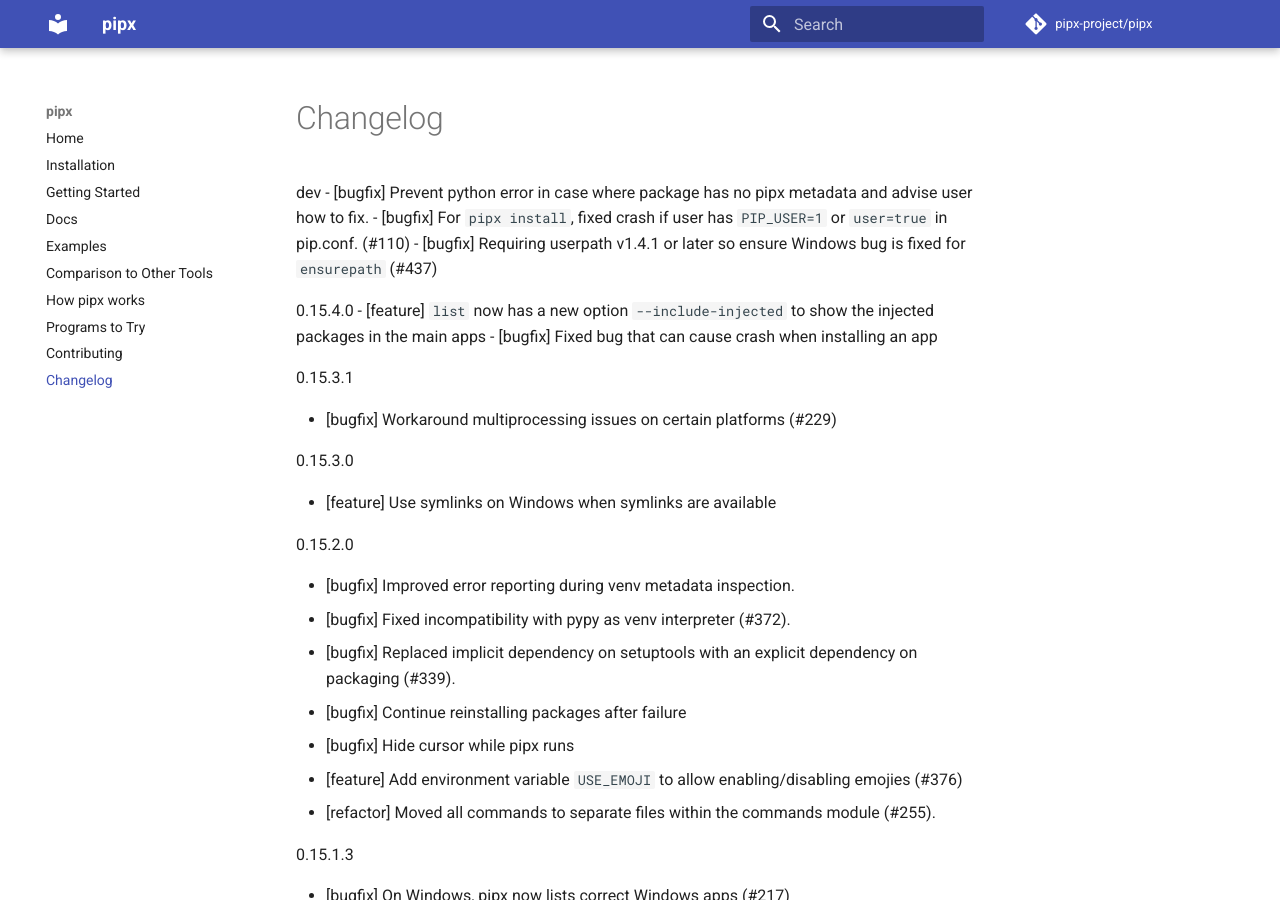
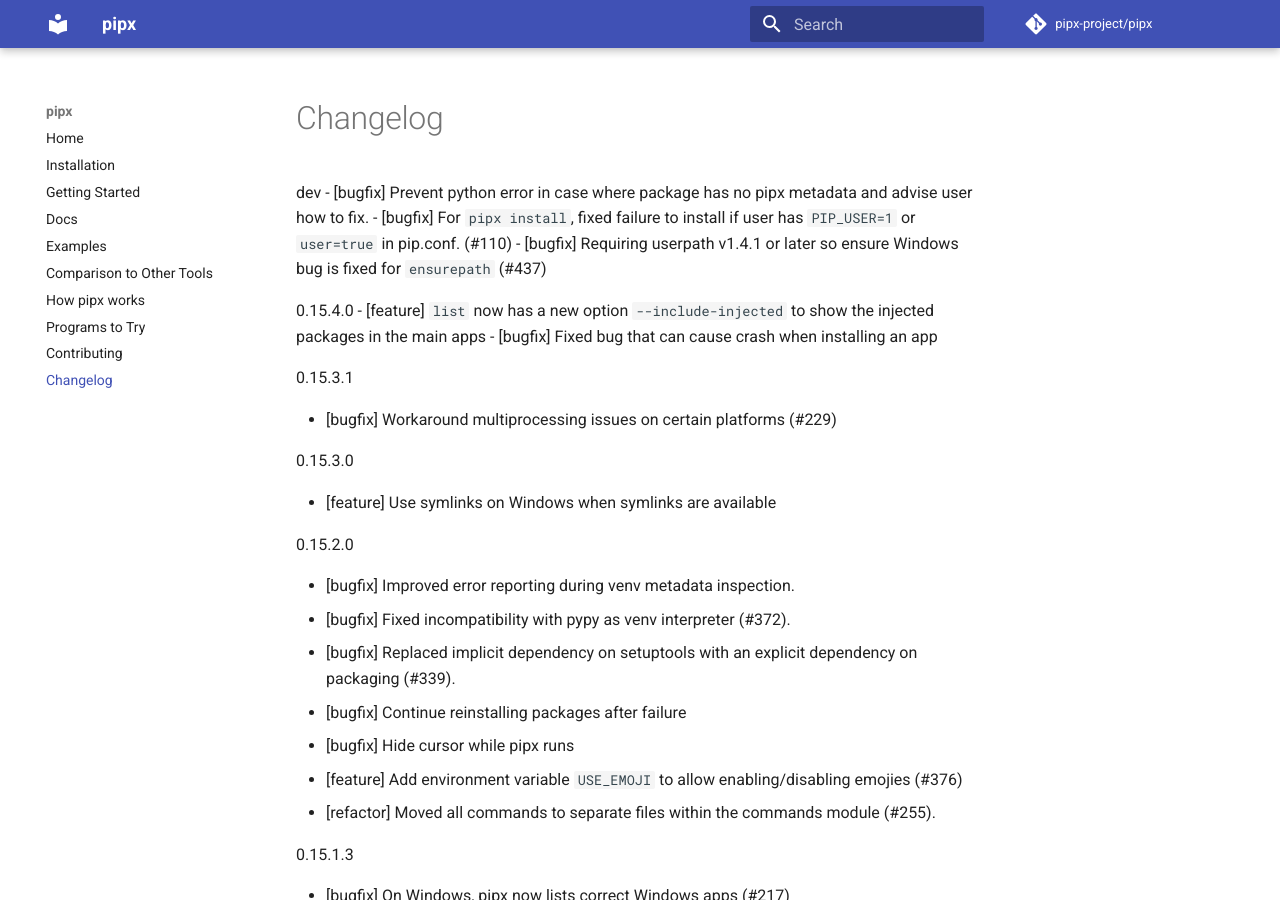
Before and after one commit to pypa/pipx, an MkDocs documentation site: the page built from docs/changelog.md, in a window 1280 px wide and 900 px high. Built offline with MkDocs 1.6.1 and Material for MkDocs 9.7.7, drawn with Linux system fonts in a browser that asks for light colours; comment, search, counter and statistics services are not loaded.

Commit message:
More appropriate wording.

```diff
--- a/docs/changelog.md
+++ b/docs/changelog.md
@@ -1,6 +1,6 @@
 dev
 - [bugfix] Prevent python error in case where package has no pipx metadata and advise user how to fix.
-- [bugfix] For `pipx install`, fixed crash if user has `PIP_USER=1` or `user=true` in pip.conf. (#110)
+- [bugfix] For `pipx install`, fixed failure to install if user has `PIP_USER=1` or `user=true` in pip.conf. (#110)
 - [bugfix] Requiring userpath v1.4.1 or later so ensure Windows bug is fixed for `ensurepath` (#437)
 
 0.15.4.0
```
